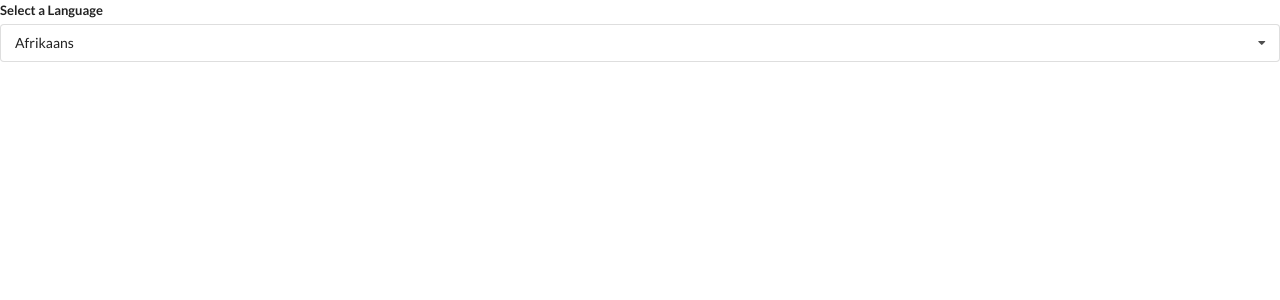
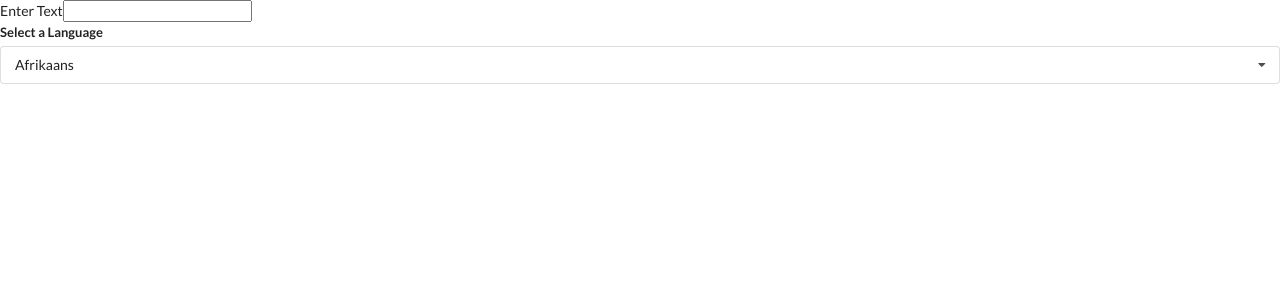
Before and after one commit to marikomands/reactwikipediasearch, a React (Create React App) app: page / in a window 1280 px wide. Shown: the top 300 px of the page. Built offline with nearby package versions, Linux system fonts and the light colour scheme.

Commit message:
added text input to be translated

```diff
--- a/src/components/Translate.js
+++ b/src/components/Translate.js
@@ -1,3 +1,4 @@
+// AIzaSyCHUCmpR7cT_yDFHC98CZJy2LTms - IwDlM;
 import React, { useDebugValue, useState } from "react";
 import Dropdown from "./Dropdown";
 
@@ -15,9 +16,16 @@
 
 const Translate = () => {
   const [language, setLanguage] = useState(options[0]);
+  const [text, setText] = useState("");
 
   return (
     <div>
+      <div classNme="ui form">
+        <div className="field">
+          <label>Enter Text</label>
+          <input value={text} onChange={(e) => setText(e.target.value)} />
+        </div>
+      </div>
       <Dropdown
         label="Select a Language"
         selected={language}
```
